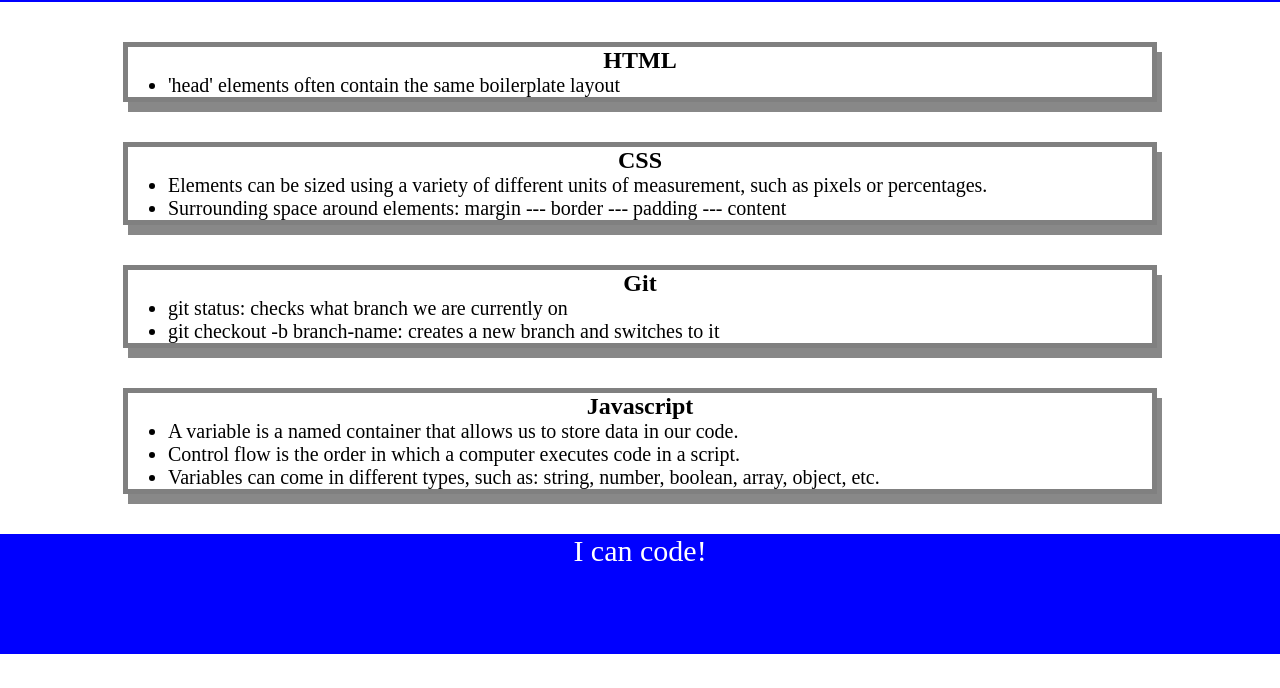
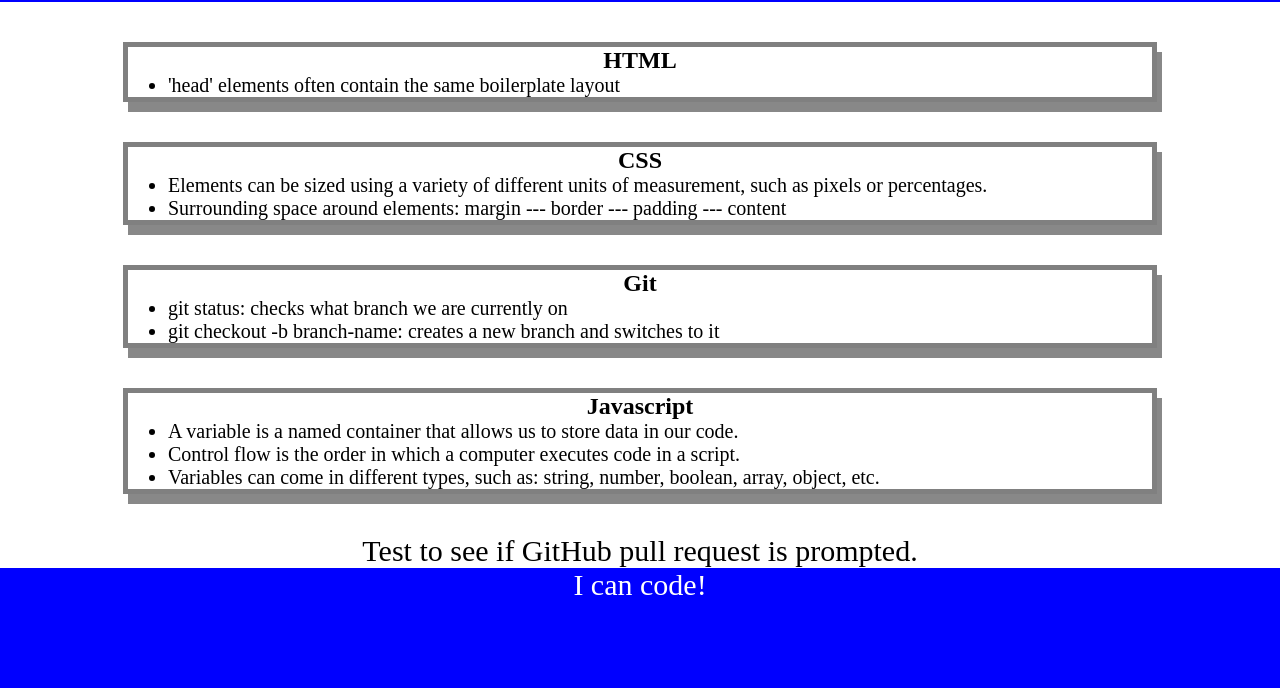
Before and after one commit to Abrentis/prework-study-guide, a plain HTML site: page index.html in a window 1280 px wide. Shown: the part 118-806 px from the top of the page. Drawn offline with Linux system fonts and the light colour scheme.

Commit message:
Will a pull request occur?

```diff
--- a/index.html
+++ b/index.html
@@ -46,6 +46,7 @@
           <li>Variables can come in different types, such as: string, number, boolean, array, object, etc.</li>
        </ul>
       </section>
+      <p>Test to see if GitHub pull request is prompted.</p>
     </main>
 
     <footer>
```
